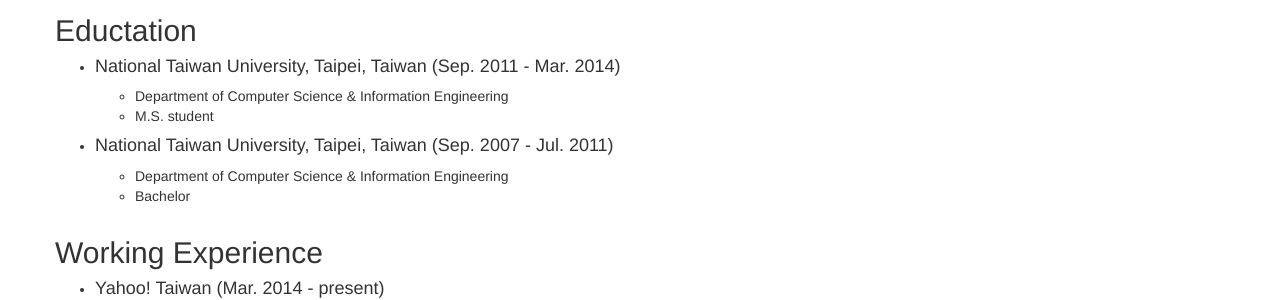
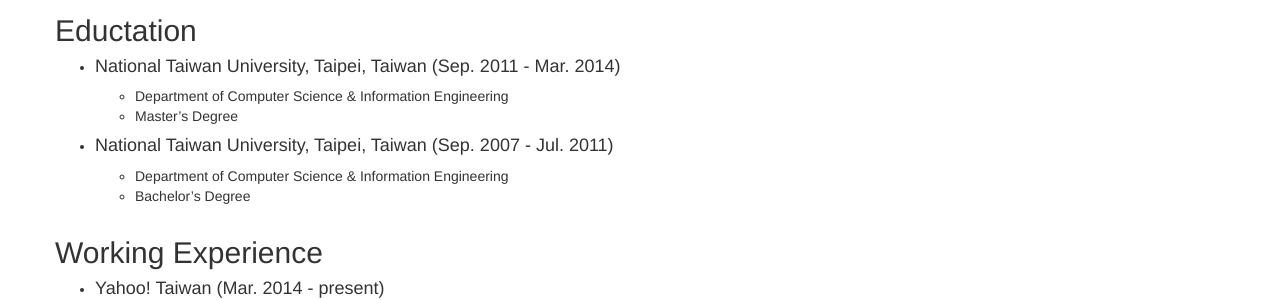
Before and after one commit to dm4/resume.dm4.tw, a Jekyll site: the page built from menghanlee.md, in a window 1280 px wide. Shown: the part 226-526 px from the top of the page. Built offline with Jekyll 4.4.1, drawn with Linux system fonts in a browser that asks for light colours.

Commit message:
adjust degree title

```diff
--- a/menghanlee.md
+++ b/menghanlee.md
@@ -21,11 +21,11 @@ Eductation
 - ####  National Taiwan University, Taipei, Taiwan (Sep. 2011 - Mar. 2014)
     *   Department of Computer Science &
         Information Engineering
-    *   M.S. student
+    *   Master's Degree
 
 - ####  National Taiwan University, Taipei, Taiwan (Sep. 2007 - Jul. 2011)
     *   Department of Computer Science & Information Engineering
-    *   Bachelor
+    *   Bachelor's Degree
 
 
 Working Experience
```
